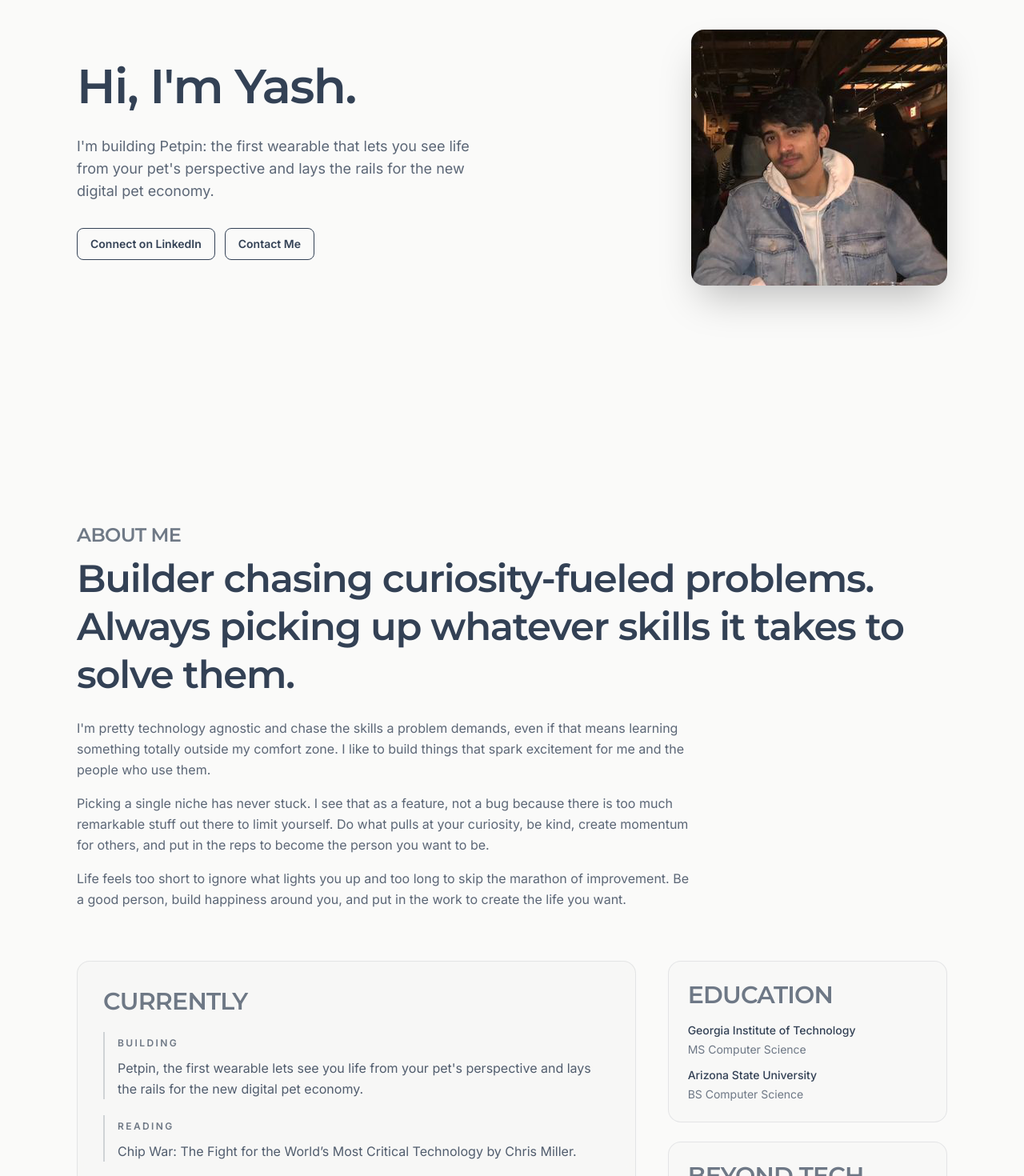
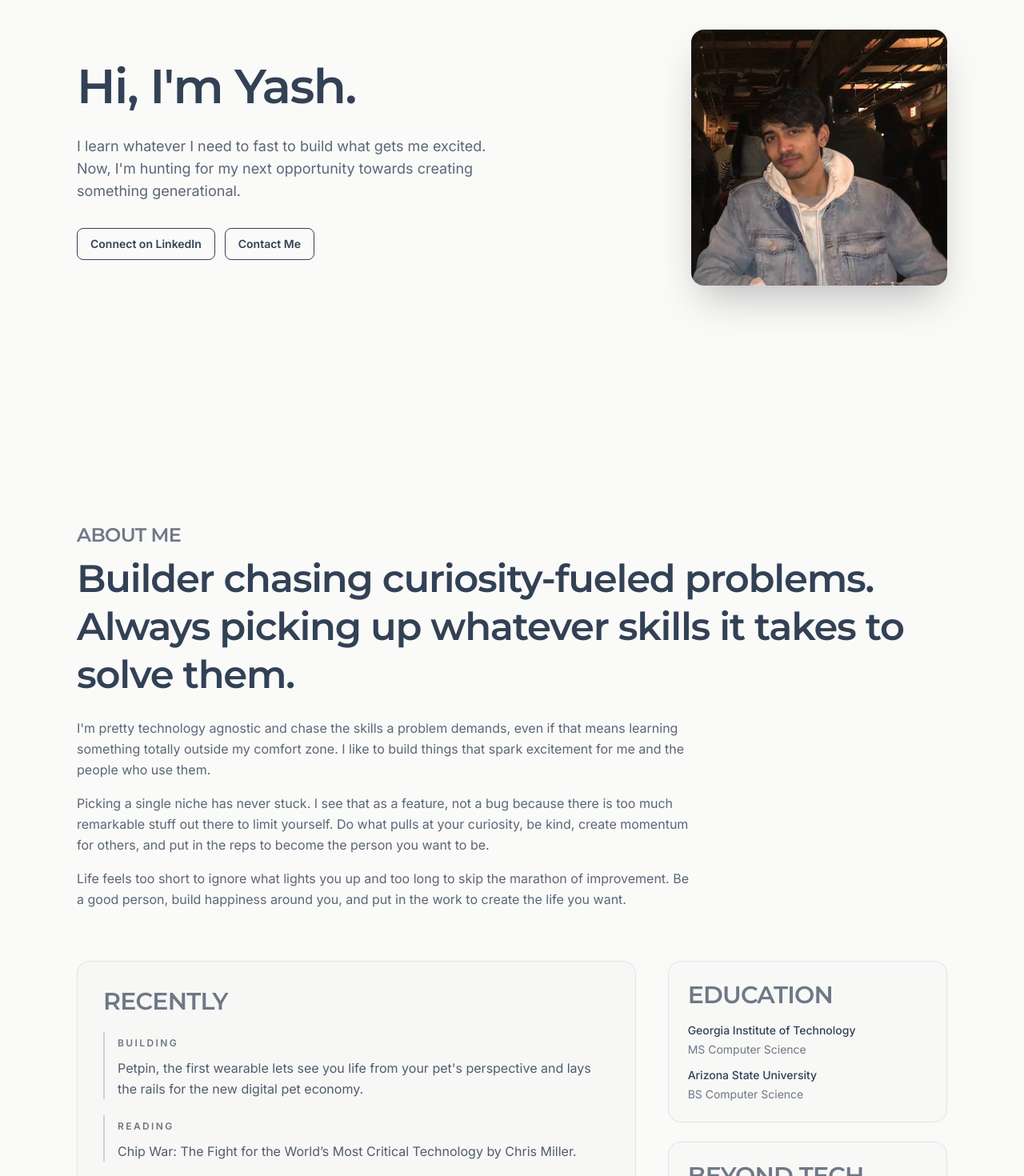
Before and after one commit to yashbhal/portfolio-web, a Next.js app: page / in a window 1280 px wide. Shown: the part 243-1713 px from the top of the page at 80% size. Built offline with nearby package versions, Linux system fonts and the light colour scheme.

Commit message:
some description updates

```diff
--- a/app/components/AboutSection.tsx
+++ b/app/components/AboutSection.tsx
@@ -47,7 +47,7 @@ export const AboutSection = () => {
             <div className="grid gap-10 lg:grid-cols-[minmax(0,2fr)_minmax(0,1fr)]">
               <section className="rounded-2xl border border-base-content/10 bg-base-200/60 p-6 backdrop-blur md:p-8">
                 <h3 className="text-sm font-semibold uppercase tracking-[0.2em] text-base-content/70">
-                  Currently
+                  Recently
                 </h3>
                 <ul className="mt-5 space-y-5 text-base-content/85">
                   <li className="border-l-2 border-base-content/20 pl-4">
--- a/app/components/HeroSection.tsx
+++ b/app/components/HeroSection.tsx
@@ -15,9 +15,7 @@ export const HeroSection = () => {
             </div>
 
             <p className="max-w-xl text-base md:text-lg text-base-content/80">
-              I&apos;m building Petpin: the first wearable that lets you see
-              life from your pet&apos;s perspective and lays the rails for the
-              new digital pet economy.
+I learn whatever I need to fast to build what gets me excited. Now, I'm hunting for my next opportunity towards creating something generational.
             </p>
 
             <div className="flex flex-col gap-3 pt-2 sm:flex-row sm:items-center">
```
